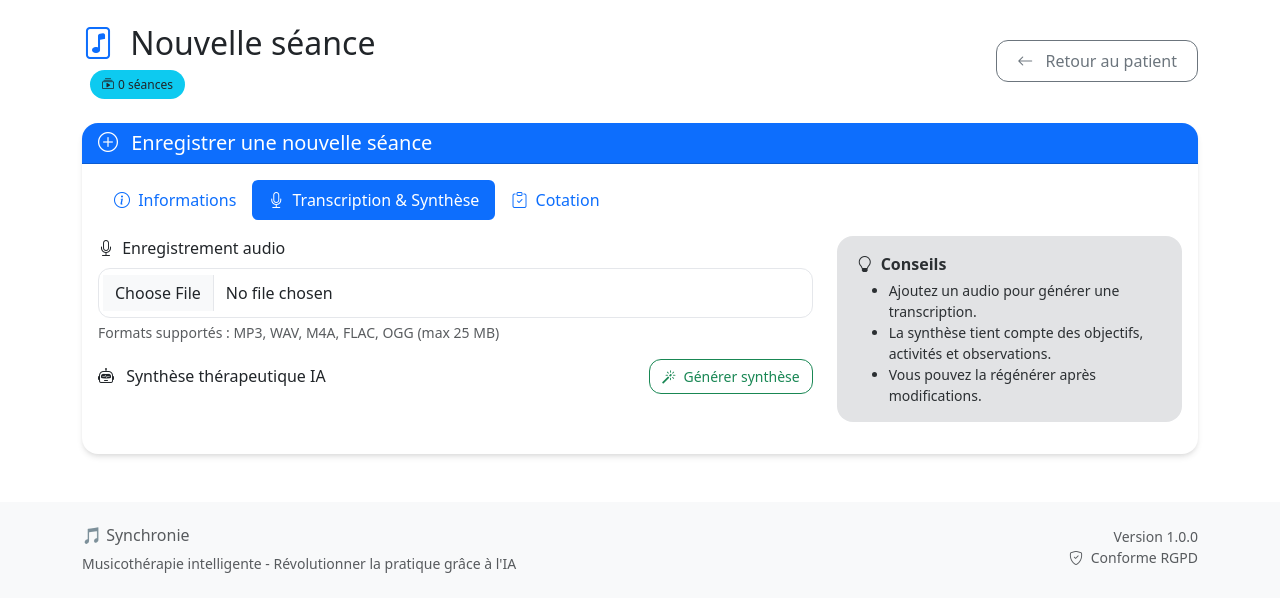
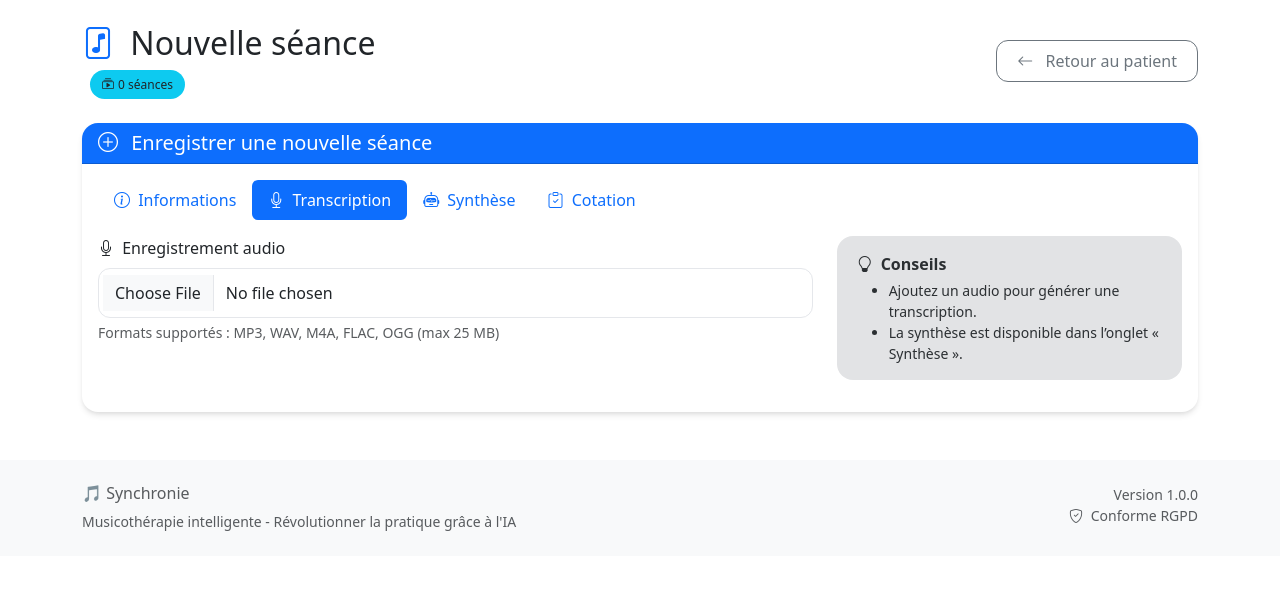
Before and after one commit to Julien-musico/Synchronie, a Flask app: template app/templates/seances/form.html in a window 1280 px wide, after a click on "Transcription". Shown: the part 64-676 px from the top of the page. Run offline with Flask 3, Linux system fonts and the light colour scheme; the template is opened without the code that fills it, so the values that code supplies are empty; some libraries are stand-ins or nearby versions.

Commit message:
Refonte onglet seance patient

```diff
--- a/app/templates/seances/form.html
+++ b/app/templates/seances/form.html
@@ -69,7 +69,12 @@
                         </li>
                         <li class="nav-item" role="presentation">
                             <button class="nav-link" id="tab-transcription" data-bs-toggle="tab" data-bs-target="#pane-transcription" type="button" role="tab" aria-controls="pane-transcription" aria-selected="false">
-                                <i class="bi bi-mic me-1"></i> Transcription & Synthèse
+                                <i class="bi bi-mic me-1"></i> Transcription
+                            </button>
+                        </li>
+                        <li class="nav-item" role="presentation">
+                            <button class="nav-link" id="tab-synthese" data-bs-toggle="tab" data-bs-target="#pane-synthese" type="button" role="tab" aria-controls="pane-synthese" aria-selected="false">
+                                <i class="bi bi-robot me-1"></i> Synthèse
                             </button>
                         </li>
                         <li class="nav-item" role="presentation">
@@ -157,7 +162,7 @@
                             </div>
                         </div>
 
-                        <!-- Pane: Transcription & Synthèse -->
+                        <!-- Pane: Transcription -->
                         <div class="tab-pane fade" id="pane-transcription" role="tabpanel" aria-labelledby="tab-transcription">
                             <div class="row">
                                 <div class="col-md-8">
@@ -202,7 +207,28 @@
                                     </div>
                                     {% endif %}
 
-                                    <!-- Synthèse IA -->
+
+                                </div>
+                                <div class="col-md-4">
+                                    <div class="alert alert-secondary">
+                                        <div class="fw-semibold mb-1"><i class="bi bi-lightbulb me-2"></i>Conseils</div>
+                                        <ul class="small mb-0">
+                                            <li>Ajoutez un audio pour générer une transcription.</li>
+                                            <li>La synthèse est disponible dans l’onglet « Synthèse ».</li>
+                                        </ul>
+                                    </div>
+                                </div>
+                            </div>
+                        </div>
+
+                        <!-- Pane: Synthèse -->
+                        <div class="tab-pane fade" id="pane-synthese" role="tabpanel" aria-labelledby="tab-synthese">
+                            <div class="row">
+                                <div class="col-md-8">
+                                    <div class="alert alert-info">
+                                        <div>La synthèse tient compte des objectifs, activités et observations et le cas échéant du verbatim audio.</div>
+                                        <div>Vous pouvez la regénérer après modification.</div>
+                                    </div>
                                     <div class="d-flex justify-content-between align-items-center mb-2">
                                         <h6 class="mb-0"><i class="bi bi-robot me-2"></i> Synthèse thérapeutique IA</h6>
                                         <button type="button" class="btn btn-outline-success btn-sm" id="btn-generate-synthese"><i class="bi bi-magic me-1"></i> Générer synthèse</button>
@@ -215,11 +241,11 @@
                                 </div>
                                 <div class="col-md-4">
                                     <div class="alert alert-secondary">
+
                                         <div class="fw-semibold mb-1"><i class="bi bi-lightbulb me-2"></i>Conseils</div>
                                         <ul class="small mb-0">
-                                            <li>Ajoutez un audio pour générer une transcription.</li>
-                                            <li>La synthèse tient compte des objectifs, activités et observations.</li>
-                                            <li>Vous pouvez la régénérer après modifications.</li>
+                                            <li>Vérifiez/complétez les objectifs, activités et observations.</li>
+                                            <li>Ajoutez un audio pour enrichir la synthèse avec le verbatim.</li>
                                         </ul>
                                     </div>
                                 </div>
@@ -228,20 +254,6 @@
 
                         <!-- Pane: Cotation -->
                         <div class="tab-pane fade" id="pane-cotation" role="tabpanel" aria-labelledby="tab-cotation">
-
-                    {% if mode == 'create' %}
-                    <div id="synthese-preview" class="mb-3" style="display:none;">
-                        <label class="form-label">
-                            <i class="bi bi-robot me-1"></i>
-                            Synthèse thérapeutique IA (prévisualisation)
-                        </label>
-                        <div class="card border-0 bg-light">
-                            <div class="card-body">
-                                <div id="synthese-preview-text" style="max-height: 200px; overflow-y: auto; white-space: pre-wrap;"></div>
-                            </div>
-                        </div>
-                    </div>
-                    {% endif %}
 
                     <hr class="my-4">
 
@@ -337,13 +349,7 @@
 
                     <hr class="my-4">
 
-                    <div class="d-flex justify-content-between align-items-center gap-2 mb-2">
-                        <div>
-                            <button type="button" class="btn btn-outline-success" id="btn-generate-synthese">
-                                <i class="bi bi-magic me-1"></i>
-                                Générer synthèse
-                            </button>
-                        </div>
+                    <div class="d-flex justify-content-end align-items-center gap-2 mb-2">
                         <div class="d-flex gap-2">
                             <a href="{{ url_for('patients.view_patient', patient_id=patient.id) }}" class="btn btn-outline-secondary">
                                 <i class="bi bi-x-circle me-2"></i>
```
